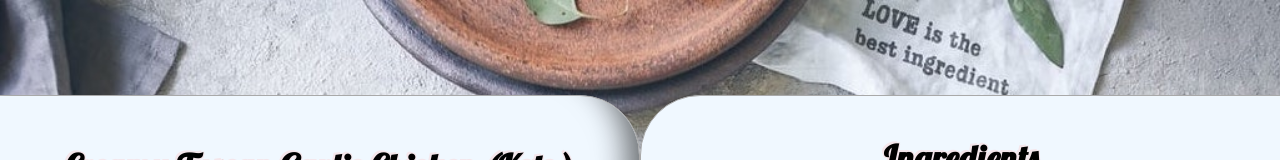
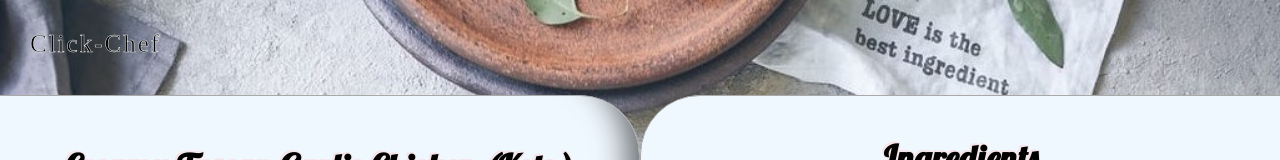
Before and after one commit to zetske/My-Recipe-Book, a React (Create React App) app: page / in a window 1280 px wide. Shown: the top 160 px of the page. Built offline with nearby package versions, Linux system fonts and the light colour scheme; what unsplash-js would draw is missing.

Commit message:
Add logo

```diff
--- a/src/App.css
+++ b/src/App.css
@@ -1,5 +1,4 @@
 .App {
-  text-align: center;
   background-image: url(./backgrounds/background_table.jpeg);
   background-size: cover;
 }
@@ -8,5 +7,20 @@
   min-height: 100vh;
   display: flex;
   align-items: center;
+  text-align: center;
   justify-content: space-evenly;
 }
+
+#logo {
+  display: flex;
+  padding: 30px;
+  font-family: 'Pacifico', cursive;
+  align-items: center;
+  position: fixed;
+  font-size: 25px;
+  color: white;
+  -webkit-text-fill-color: black;
+  -webkit-text-stroke-width: 0.5px;
+  -webkit-text-stroke-color: white;
+  letter-spacing: 2px;
+}
--- a/src/App.js
+++ b/src/App.js
@@ -1,7 +1,7 @@
 import React, { useState } from "react";
 import "./App.css";
 import ShowRecipe from "./ShowRecipe";
-import getRecipes from './utilities'
+import getRecipes from './utilities';
 
 function App() {
   const originalRecipes = getRecipes();
@@ -31,6 +31,7 @@ function App() {
   }
   return (
     <div className="App">
+      <span id='logo'>Click-Chef</span>
       <header className="App-header">
         <ShowRecipe
           className="mainpage"
```
